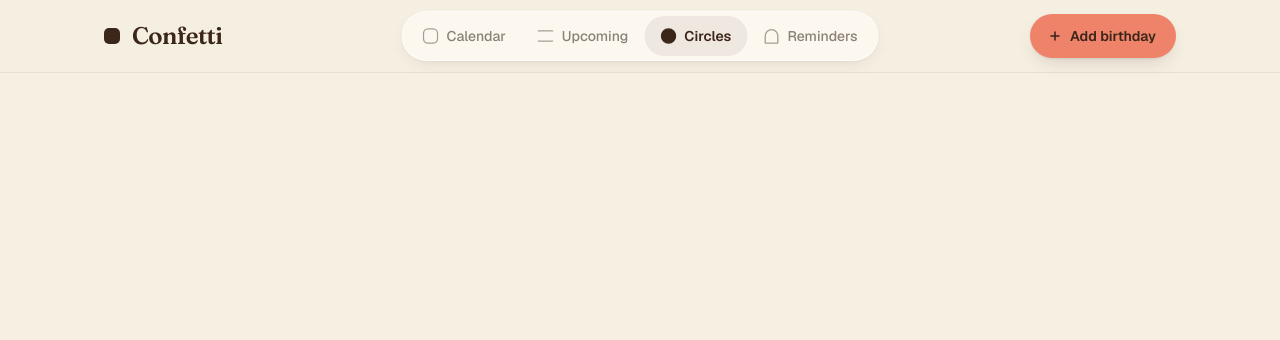
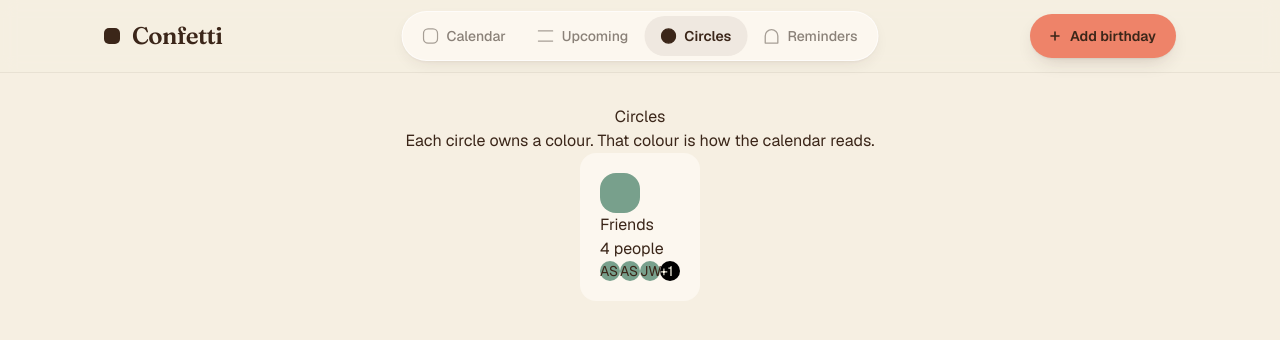
Before and after one commit to Dbrowne14/Confetti, a Next.js app: page /circles in a window 1280 px wide. Shown: the top 340 px of the page. Built offline with nearby package versions, Linux system fonts and the light colour scheme.

Commit message:
Finalising circles logic

```diff
--- a/app/circles/page.tsx
+++ b/app/circles/page.tsx
@@ -1,9 +1,9 @@
-import React from 'react'
+import { CirclesDisplay } from "@/components/circles/CirclesDisplay"
 
 const page = () => {
   return (
-    <div>
-
+    <div className="mx-auto w-full max-w-280 px-4 py-6 sm:px-6 lg:py-8">
+      <CirclesDisplay/>
     </div>
   )
 }
--- /dev/null
+++ b/components/circles/CirclesDisplay.tsx
@@ -0,0 +1,70 @@
+import { getPeople } from "@/lib/fetches/getPeople";
+import { getCircle } from "@/lib/fetches/getCircles";
+import { Circle } from "@/lib/data/circles";
+import { Person } from "@/lib/data/people";
+import { initialsRetrieval } from "../profile/ProfileIdentity";
+
+export const CirclesDisplay = () => {
+  return (
+    <div className="flex justify-center flex-col items-center">
+      <h1>Circles</h1>
+      <h2>Each circle owns a colour. That colour is how the calendar reads.</h2>
+      <CircleComponent />
+    </div>
+  );
+};
+
+const CircleComponent = () => {
+  const circle = getCircle()[1];
+  const people = getPeople();
+  const peopleInCircle = people.filter(
+    (people) => people.circleId === circle.id,
+  );
+  return (
+    <div className="flex flex-col rounded-2xl bg-confetti-surface p-5">
+      <div
+        className="h-10 w-10 rounded-2xl"
+        style={{ backgroundColor: circle.colour }}
+      ></div>
+      <div>{circle.name}</div>
+      <div>
+        {people.length !== 1 ? (
+          <span>{peopleInCircle.length} people</span>
+        ) : (
+          <span>1 person</span>
+        )}
+      </div>
+      <PeopleInitials circle={circle} people={peopleInCircle} />
+    </div>
+  );
+};
+
+const PeopleInitials = ({
+  circle,
+  people,
+}: {
+  circle: Circle;
+  people: Person[];
+}) => {
+  const OVERLAPNUMBER = 3;
+  const viewedInitials = people.slice(0, OVERLAPNUMBER);
+  const additionals = people.slice(OVERLAPNUMBER);
+  const lengthOverMax = people.length > OVERLAPNUMBER;
+  return (
+    <div className="flex">
+      {viewedInitials?.map((person) => {
+        return (
+          <div
+            className="h-5 w-5 rounded-xl text-sm"
+            style={{ backgroundColor: circle.colour }}
+          >
+            {initialsRetrieval(person)}
+          </div>
+        );
+      })}
+      {lengthOverMax && (
+        <div className="h-5 w-5 rounded-xl text-sm bg-black text-amber-50">+{additionals?.length}</div>
+      )}
+    </div>
+  );
+};
--- a/components/profile/ProfileIdentity.tsx
+++ b/components/profile/ProfileIdentity.tsx
@@ -10,7 +10,7 @@ export const ProfileIdentity = ({
 }) => {
   const { firstName, surname, circleId } = person;
   const circle = circles.find((circle) => circle.id === circleId);
-  const initials = surname ? firstName[0] + surname[0]: firstName[0];
+
   return (
     <div className="flex flex-col items-center gap-2 text-center">
       <div
@@ -18,7 +18,7 @@ export const ProfileIdentity = ({
         className={`flex size-20 items-center justify-center rounded-full font-serif text-3xl font-semibold text-confetti-ink ${circle ? "" : "bg-confetti-active"}`}
         style={circle ? { backgroundColor: circle.colour } : undefined}
       >
-        {initials}
+        {initialsRetrieval(person)}
       </div>
       <h2
         id="profile-name"
@@ -39,3 +39,8 @@ export const ProfileIdentity = ({
     </div>
   );
 };
+
+export const initialsRetrieval = (person:Person) => {
+  const {surname, firstName} =person
+  return surname ? firstName[0] + surname[0]: firstName[0];
+}
```
